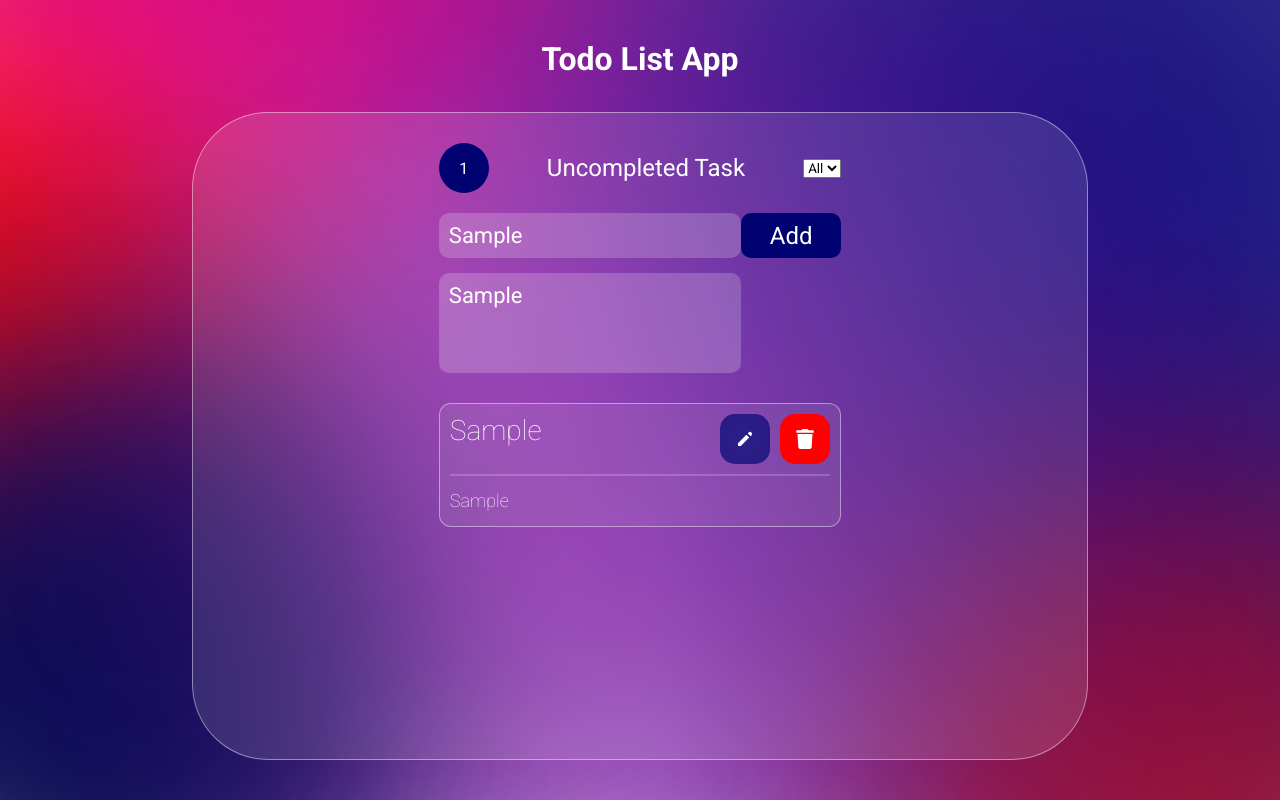
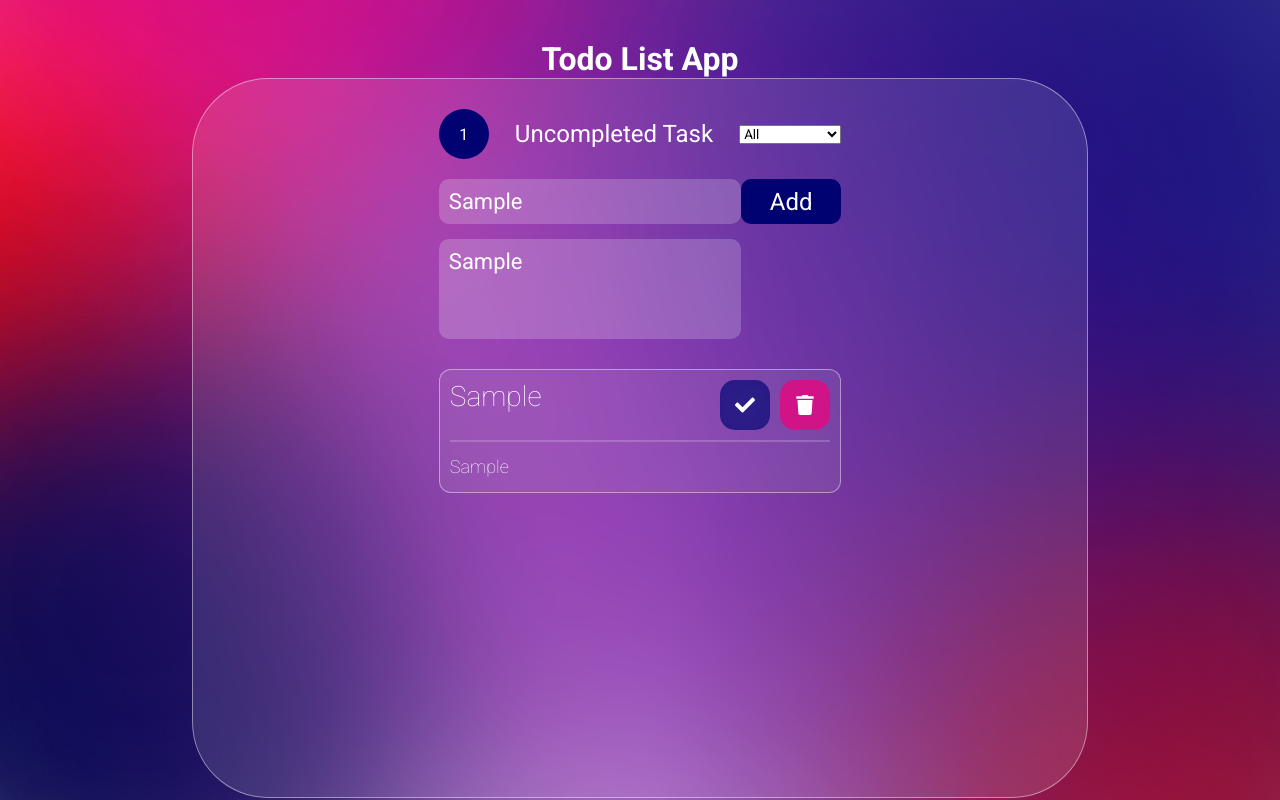
Before and after one commit to horex-Pro/todo-list-with-react.js, a React (Create React App) app: page / in a window 1280 px wide. Both pictures are taken after typing "Sample", "Sample" into the empty fields and a click on the input "Add". Built offline with nearby package versions, Linux system fonts and the light colour scheme; the HTML template or start-up script is replaced by a standard one.

Commit message:
select option added but it has a bug that I am going to fix it

```diff
--- a/src/components/TodoApp/TodoApp.js
+++ b/src/components/TodoApp/TodoApp.js
@@ -1,36 +1,64 @@
-import { useState } from "react";
+import { useEffect, useState } from "react";
 import TodoForm from "../TodoForm/TodoForm";
 import TodoList from "../TodoList/TodoList";
 import styles from './TodoApp.module.css'
 import UncompletedCount from "../UncompletedCounter/UncompletedCounter";
 
-const TodoApp = () =>
-{
+const TodoApp = () => {
 
-    const [ todos, setTodos ] = useState( [ ] );
+    const [todos, setTodos] = useState([]);
+    const [filteredTodos, setFilteredTodos] = useState([]);
 
-    const addTodo = ( newTodo ) =>
-    {
-        setTodos( [ ...todos, newTodo ] );
+    useEffect(() => {
+        const updatedTodos = changeHandler('all');
+        setFilteredTodos(updatedTodos);
+    }, [todos]);
+
+    const addTodo = (newTodo) => {
+        setTodos([...todos, newTodo]);
     };
+
+    const onCompletedHandler = (id) => {
+        const clonedTodos = [...todos];
+        const completedItem = clonedTodos.findIndex((item) => item.id === id);
+        clonedTodos[completedItem].isCompleted = !clonedTodos[completedItem].isCompleted;
+        setTodos([...clonedTodos]);
+    }
+
+    const removeHandler = (id) => {
+        const updatedTodos = todos.filter((item) => item.id !== id);
+        setTodos([...updatedTodos]);
+    }
+
+    const changeHandler = (status) => {
+        switch (status) {
+            case 'Completed':
+                return todos.filter(i => i.isCompleted);
+            case 'Uncompleted':
+                return todos.filter(i => !i.isCompleted);
+            case 'all':
+            default:
+                return todos;
+        }
+    }
 
     return (
         <div className={styles.wrapper}>
             <h1>Todo List App</h1>
-
-            <div className={ styles.container } >
-                <div className={ styles.row }>
-                    <UncompletedCount/>
-                    <h2>Uncompleted Task</h2>
-                    <select>
+            <div className={styles.container}>
+                <div className={styles.row}>
+                    <UncompletedCount todos={todos} />
+                    {!todos.length ? <h2>Set Your Daily Todos</h2> : <h2>Uncompleted Task</h2>}
+                    <select onChange={(event) => setFilteredTodos(changeHandler(event.target.value))}>
                         <option value='all'>All</option>
+                        <option value='Completed'>Completed</option>
+                        <option value='Uncompleted'>Uncompleted</option>
                     </select>
                 </div>
-                <TodoForm addTodo={ addTodo } />
-                <TodoList todos={ todos } />
+                <TodoForm addTodo={addTodo} />
+                <TodoList todos={filteredTodos} onComplete={onCompletedHandler} onRemove={removeHandler} />
             </div>
         </div>
-
     );
 }
 
--- a/src/components/TodoApp/TodoApp.module.css
+++ b/src/components/TodoApp/TodoApp.module.css
@@ -14,13 +14,13 @@
     justify-content: flex-start;
     flex-direction: column;
     width: 100%;
-    height: 90%;
+    min-height: 100%;
     background: rgba(255, 255, 255, 0.12);
     border: 1px solid rgba(255, 255, 255, 0.44);
     backdrop-filter: blur(16.5px);
     border-radius: 76px;
     padding-top: 30px;
-    overflow: auto;
+    overflow: scroll;
 }
 
 ::-webkit-scrollbar{
--- a/src/components/TodoForm/TodoForm.js
+++ b/src/components/TodoForm/TodoForm.js
@@ -31,7 +31,6 @@ const TodoForm = ( props ) =>
 
         e.preventDefault()
         props.addTodo( todo )
-
         setTodo({})
     }
 
@@ -44,6 +43,7 @@ const TodoForm = ( props ) =>
             <input type="Submit" className={styles.submitBtn} value="Add"/>
         </form>
     );
+
 }
 
 export default TodoForm
--- a/src/components/TodoList/TodoList.js
+++ b/src/components/TodoList/TodoList.js
@@ -1,24 +1,24 @@
 import styles from './TodoList.module.css';
-import { FaTrash } from 'react-icons/fa';
-import { HiPencil } from "react-icons/hi";
+import { FaCheck } from 'react-icons/fa';
+import { FaTrash } from "react-icons/fa";
 
-const TodoList = ( todos ) =>
+const TodoList = ( {todos ,onComplete ,onRemove } ) =>
 {
     return (
         <div className={styles.todoList}>
-            { todos.todos.map( ( todo ) =>
+            { todos.map( ( todo ) =>
             {
                 return (
-                    <div className={styles.todo} key={todo.id}>
-                        <div className={styles.header}>
-                            <h2 className={styles.title}>{ todo.title }</h2>
-                            <div className={styles.actions}>
-                                <button><HiPencil/></button>
-                                <button><FaTrash/></button>
+                    <div className={ todo.isCompleted ? styles.completed : styles.todo } key={ todo.id }>
+                        <div className={ styles.header }>
+                            <h2 className={ styles.title }>{ todo.title }</h2>
+                            <div className={ styles.actions }>
+                                <button onClick={ () => onComplete( todo.id ) }><FaCheck /></button>
+                                <button onClick={ () => onRemove( todo.id ) }><FaTrash /></button>
                             </div>
                         </div>
                         <hr />
-                        <p className={styles.description}>{todo.description}</p>
+                        <p className={ styles.description }>{ todo.description }</p>
                     </div>
                 )
             })}
--- a/src/components/TodoList/TodoList.module.css
+++ b/src/components/TodoList/TodoList.module.css
@@ -14,6 +14,7 @@
     padding: 10px;
     margin-top: 10px;
     gap: 10px;
+    transition: all .5s ease;
 }
 
 .header{
@@ -61,11 +62,30 @@ button:first-child{
     background: rgba(0, 2, 114, 0.70);
 }
 
+button:nth-child(3){
+    background: #FF0000;
+}
+
 button:nth-child(2){
-    background: rgb(255, 0, 0);
+    background: #D11388;
 }
 .actions{
     width: 110px;
     display: flex;
     justify-content: space-between;
 }
+
+.completed{
+    display: flex;
+    flex-direction: column;
+    justify-content: space-between;
+    width: 100%;
+    min-height: 100px;
+    border-radius: 12px;
+    border: 1px solid rgba(255, 255, 255, 0.44);
+    background: rgba(217, 217, 217, 0.10);
+    padding: 10px;
+    margin-top: 10px;
+    gap: 10px;
+    opacity: 0.5;
+}
--- a/src/components/UncompletedCounter/UncompletedCounter.js
+++ b/src/components/UncompletedCounter/UncompletedCounter.js
@@ -1,10 +1,13 @@
 import styles from './UncompletedCounter.module.css'
 
-const UncompletedCount = () =>
+const UncompletedCount = ({todos}) =>
 {
+
+    const uncompletedTodos = todos.filter( i => !i.isCompleted );
+    if(!uncompletedTodos.length) return null
     return (
-        <div className={styles.counter}>
-            1
+        <div className={ styles.counter}>
+            { uncompletedTodos.length }
         </div>
      );
 }
--- a/src/components/UncompletedCounter/UncompletedCounter.module.css
+++ b/src/components/UncompletedCounter/UncompletedCounter.module.css
@@ -7,4 +7,9 @@
     background-color: #000272;
     color: #fff;
     border-radius: 50%;
+    transition: all 0.5s ease;
 }
+
+.hide{
+    opacity: 0;
+}
```
